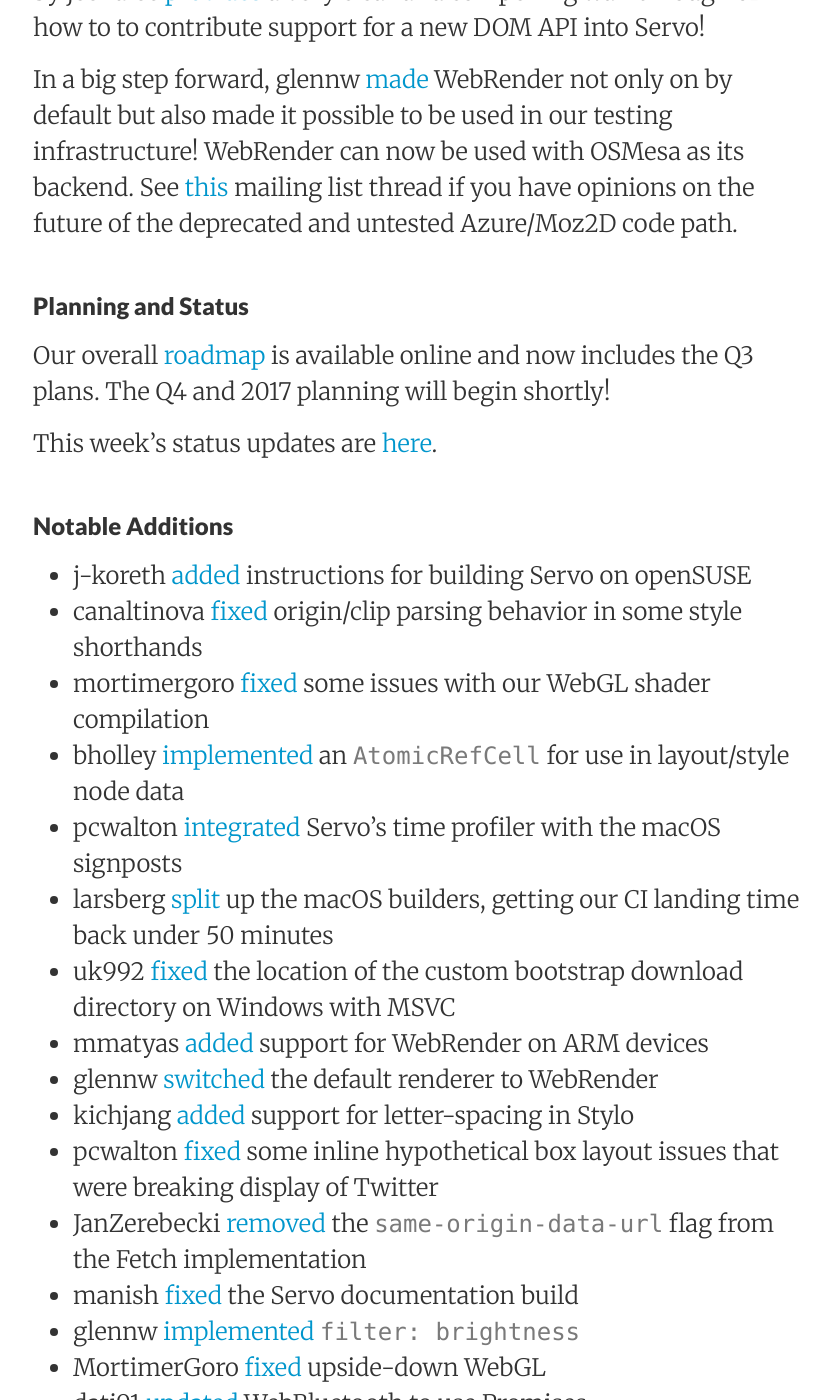
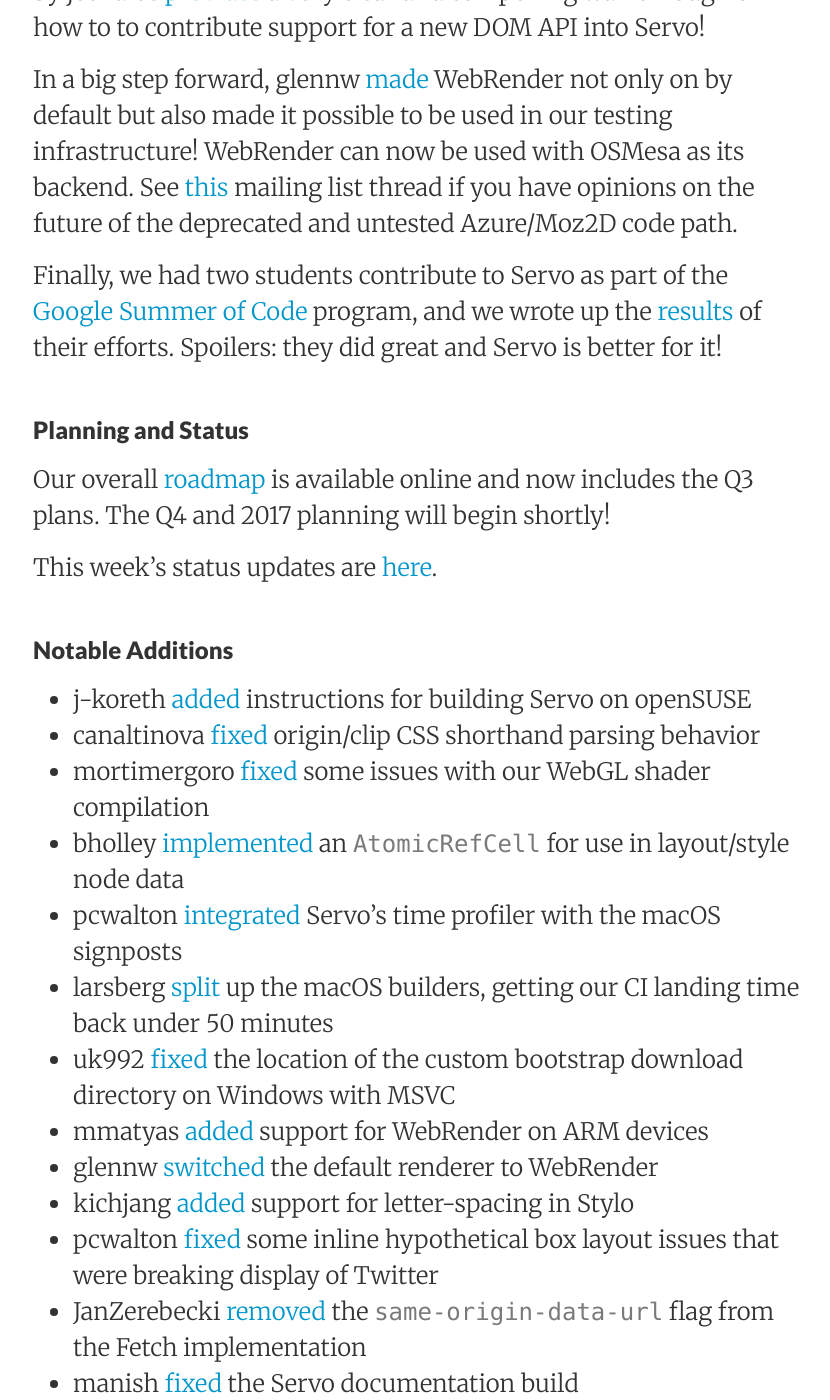
Before and after one commit to servo/blog.servo.org, a Jekyll site: the page built from _posts/2016-10-03-twis-80.md, in a window 1280 px wide and 1400 px high, scrolled down 547 px. Shown: the whole window, without its empty margins (223-1053 px from the left). Built offline with Jekyll 4.4.1, drawn with Linux system fonts in a browser that asks for light colours; some of the changed text lies outside the part shown.

Commit message:
Small edits.

```diff
--- a/_posts/2016-10-03-twis-80.md
+++ b/_posts/2016-10-03-twis-80.md
@@ -12,6 +12,8 @@
 
 In a big step forward, glennw [made](https://github.com/servo/servo/pull/13382) WebRender not only on by default but also made it possible to be used in our testing infrastructure! WebRender can now be used with OSMesa as its backend. See [this](https://groups.google.com/forum/#!topic/mozilla.dev.servo/nUM_vaU0BK8) mailing list thread if you have opinions on the future of the deprecated and untested Azure/Moz2D code path.
 
+Finally, we had two students contribute to Servo as part of the [Google Summer of Code](https://developers.google.com/open-source/gsoc/) program, and we wrote up the [results](https://blog.servo.org/2016/09/28/gsoc-summary/) of their efforts. Spoilers: they did great and Servo is better for it!
+
 ### Planning and Status
 
 Our overall [roadmap](https://github.com/servo/servo/wiki/Roadmap) is available online and now includes the Q3 plans. The Q4 and 2017 planning will begin shortly!
@@ -21,7 +23,7 @@
 ### Notable Additions
 
  - j-koreth [added](https://github.com/servo/servo/pull/13545) instructions for building Servo on openSUSE
- - canaltinova [fixed](https://github.com/servo/servo/pull/13541) origin/clip parsing behavior in some style shorthands
+ - canaltinova [fixed](https://github.com/servo/servo/pull/13541) origin/clip CSS shorthand parsing behavior
  - mortimergoro [fixed](https://github.com/servo/angle/pull/16) some issues with our WebGL shader compilation
  - bholley [implemented](https://github.com/servo/servo/pull/13520) an `AtomicRefCell` for use in layout/style node data
  - pcwalton [integrated](https://github.com/servo/servo/pull/13519) Servo's time profiler with the macOS signposts
@@ -33,19 +35,19 @@
  - pcwalton [fixed](https://github.com/servo/servo/pull/13470) some inline hypothetical box layout issues that were breaking display of Twitter
  - JanZerebecki [removed](https://github.com/servo/servo/pull/13467) the `same-origin-data-url` flag from the Fetch implementation
  - manish [fixed](https://github.com/servo/servo/pull/13448) the Servo documentation build
- - glennw [implemented](https://github.com/servo/webrender/pull/422) `filter: brightness`
+ - glennw [implemented](https://github.com/servo/webrender/pull/422) the `brightness` CSS filter
  - MortimerGoro [fixed](https://github.com/servo/webrender/pull/420) upside-down WebGL
  - dati91 [updated](https://github.com/servo/servo/pull/13428) WebBluetooth to use Promises
  - mrobinson [simplified](https://github.com/servo/servo/pull/13417) collection of stacking contexts during display list building
- - flacerdk [implemented](https://github.com/servo/servo/pull/13414) `word-break: keep-all`
- - notriddle [implemented](https://github.com/servo/servo/pull/13401) the sequential fallback for use when float layout speculation fails
+ - flacerdk [implemented](https://github.com/servo/servo/pull/13414) the `word-break` property's `keep-all` mode
+ - notriddle [implemented](https://github.com/servo/servo/pull/13401) a sequential fallback for failed float layout speculation
  - glennw [made](https://github.com/servo/servo/pull/13382) WebRender run in our CI using OSMesa for headless testing
  - manish [added](https://github.com/servo/saltfs/pull/481) the Stylo unit tests in the Servo codebase
  - pcwalton [improved](https://github.com/servo/servo/pull/13346) incremental layout to make CNN look better in Servo
  - aneeshusa [handled](https://github.com/servo/saltfs/pull/483) the fallout from the Homebrew 1.0 release
- - malisas [implemented](https://github.com/servo/servo/pull/13345) `Body` for `dom::Response` and `dom::Request`
+ - malisas [implemented](https://github.com/servo/servo/pull/13345) the `Body` interface for the `Response` and `Request` APIs
  - calatinova [implemented](https://github.com/servo/servo/pull/13336) parsing for mask shorthands
- - jeenalee [implemented](https://github.com/servo/servo/pull/13323) the `Fetch` method
+ - jeenalee [implemented](https://github.com/servo/servo/pull/13323) the JS `fetch` API
  - zack1030 [created](https://github.com/servo/servo/pull/13091) a new `./mach test-perf` command
  - coder206 [improved](https://github.com/servo/servo/pull/12850) our linux packaging by performing it in a new, clean folder
 
```
